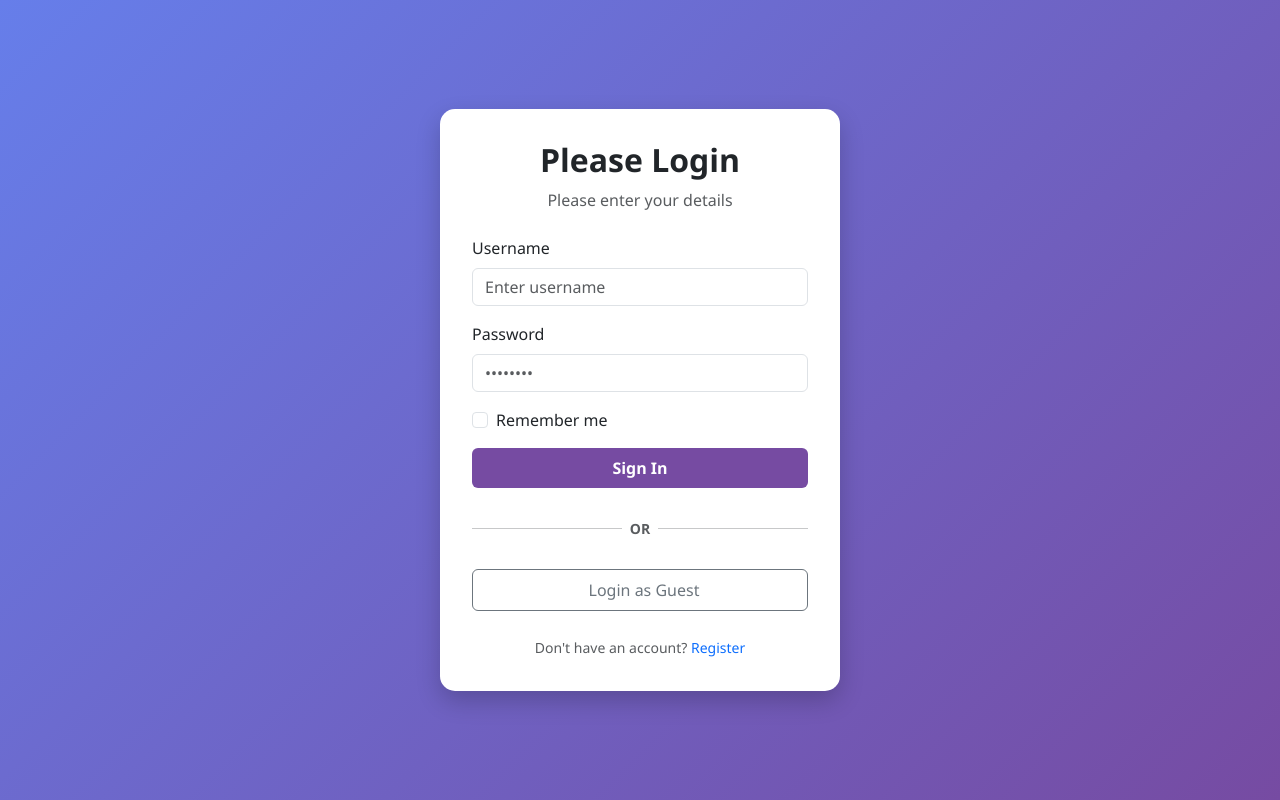
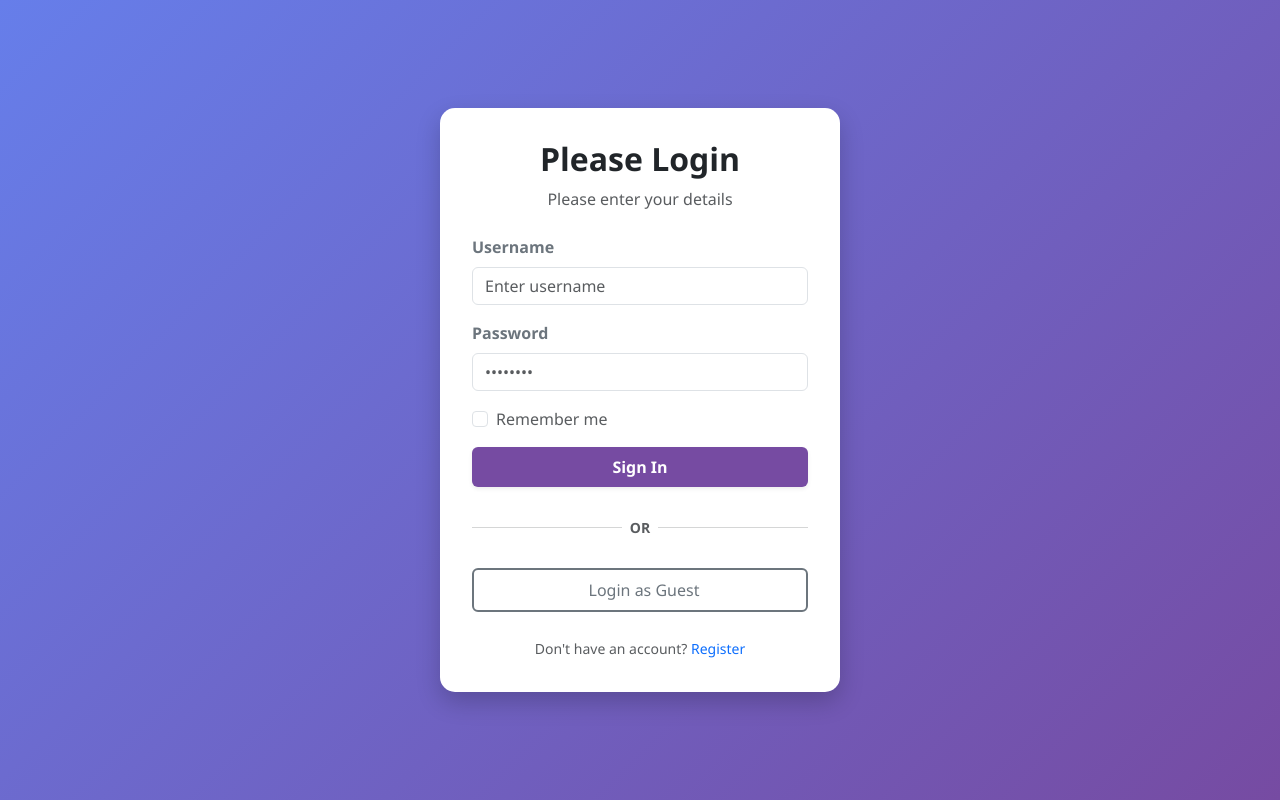
Before and after one commit to GeorgeStyl/Project-Birbou, a Django app: page /accounts/login/ in a window 1280 px wide. Run offline with Django 5.2, Linux system fonts and the light colour scheme; parts of the project's set-up code (start-up, migrations or seed data) failed here and were passed over.

Commit message:
feat: implement user authentication system and dynamic navbar
- Added login, signup, and logout views in accounts app
- Implemented 'Login as Guest' functionality with automatic user creation
- Created ExtendedSignupForm to include University field and Password validation
- Configured root URL to redirect to login page by default
- Updated base.html with a dynamic navbar that reacts to user authentication status
- Fixed CSRF 403 errors and TemplateDoesNotExist issues

```diff
--- a/accounts/views.py
+++ b/accounts/views.py
@@ -21,6 +21,9 @@ def signup_view(request):
     return render(request, "register.html", {"form": form})
 
 def login_view(request):
+    if request.user.is_authenticated:
+        return redirect('home')
+
     if request.method == "POST":
         form = AuthenticationForm(request, data=request.POST)
         if form.is_valid():
--- a/birbou_app/templates/login.html
+++ b/birbou_app/templates/login.html
@@ -41,34 +41,32 @@
         </div>
 
         <form method="POST">
-            {# CSRF Token: A security measure required by Django for all POST forms #}
-            {# It generates a hidden unique token to prove the request came from YOUR site #}
         {% csrf_token %}
 
         <div class="mb-3">
-                <label for="username" class="form-label">Username</label>
-                <input type="text" class="form-control" id="username" placeholder="Enter username" required>
+            <label for="id_username" class="form-label text-secondary fw-semibold">Username</label>
+            <input type="text" name="username" class="form-control" id="id_username" placeholder="Enter username" required>
         </div>
 
         <div class="mb-3">
-                <label for="password" class="form-label">Password</label>
-                <input type="password" class="form-control" id="password" placeholder="••••••••" required>
+            <label for="id_password" class="form-label text-secondary fw-semibold">Password</label>
+            <input type="password" name="password" class="form-control" id="id_password" placeholder="••••••••" required>
         </div>
 
         <div class="mb-3 form-check">
-                <input type="checkbox" class="form-check-input" id="remember">
-                <label class="form-check-label" for="remember">Remember me</label>
+            <input type="checkbox" name="remember" class="form-check-input" id="remember">
+            <label class="form-check-label text-muted" for="remember">Remember me</label>
         </div>
 
-            <button type="submit" class="btn btn-primary w-100 py-2 fw-bold">Sign In</button>
+        <button type="submit" class="btn btn-primary w-100 py-2 fw-bold shadow-sm">Sign In</button>
 
         <div class="d-flex align-items-center my-4">
-                <hr class="flex-grow-1">
+            <hr class="flex-grow-1 text-muted">
             <span class="mx-2 text-muted small fw-bold">OR</span>
-                <hr class="flex-grow-1">
+            <hr class="flex-grow-1 text-muted">
         </div>
 
-            <a href="{% url 'guest_login' %}" class="btn btn-outline-secondary w-100 py-2">
+        <a href="{% url 'guest_login' %}" class="btn btn-outline-secondary w-100 py-2 border-2">
             <i class="bi bi-person-badge me-2"></i>Login as Guest
         </a>
     </form>
```
Also changed, not shown: birbou_app/templates/home.html (+26 -4 lines). Lines whose indentation alone changed are shown as unchanged.
